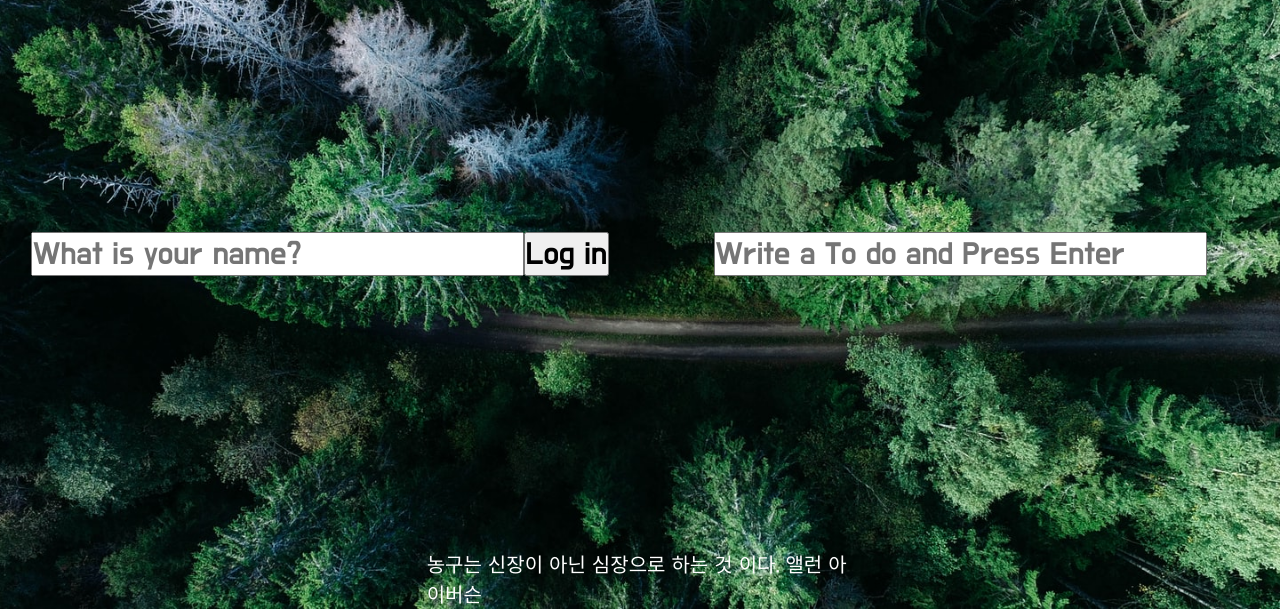
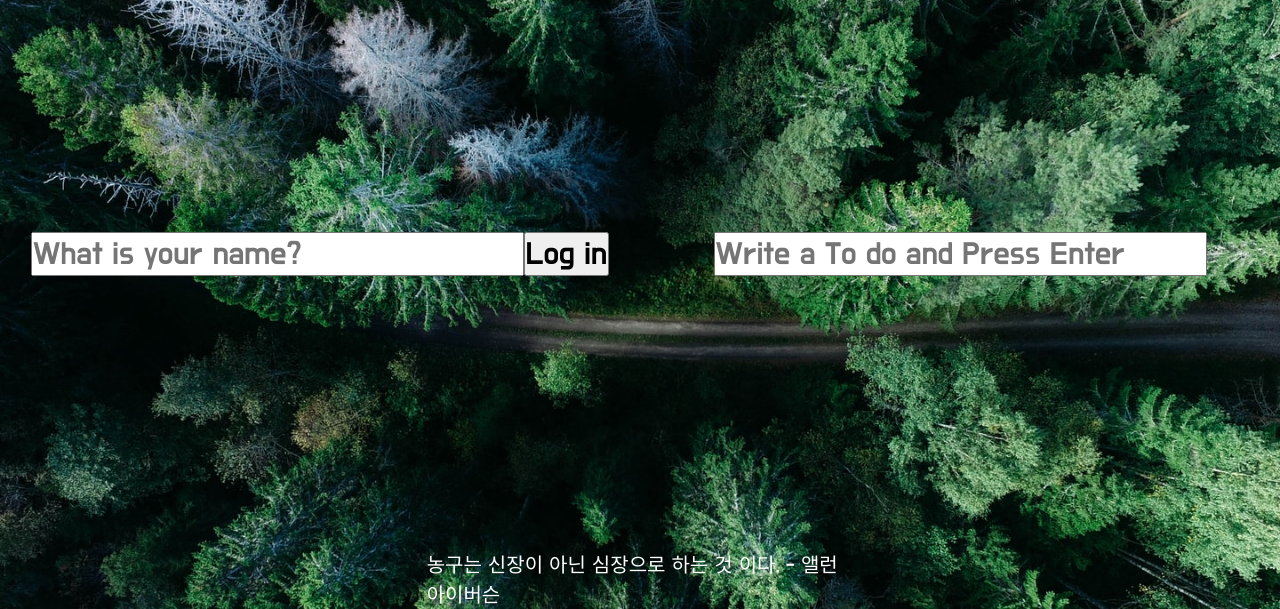
Before and after one commit to tony2550/tony2550.github.io, a plain HTML site: page index.html in a window 1280 px wide. Shown: the part 191-800 px from the top of the page. Drawn offline with Linux system fonts and the light colour scheme.

Commit message:
quote의 span 태그 추가

```diff
--- a/index.html
+++ b/index.html
@@ -51,6 +51,7 @@
           <div></div>
           <div id="quote">
             <span></span>
+            <span> -</span>
             <span></span>
           </div>
           <div></div>
```
